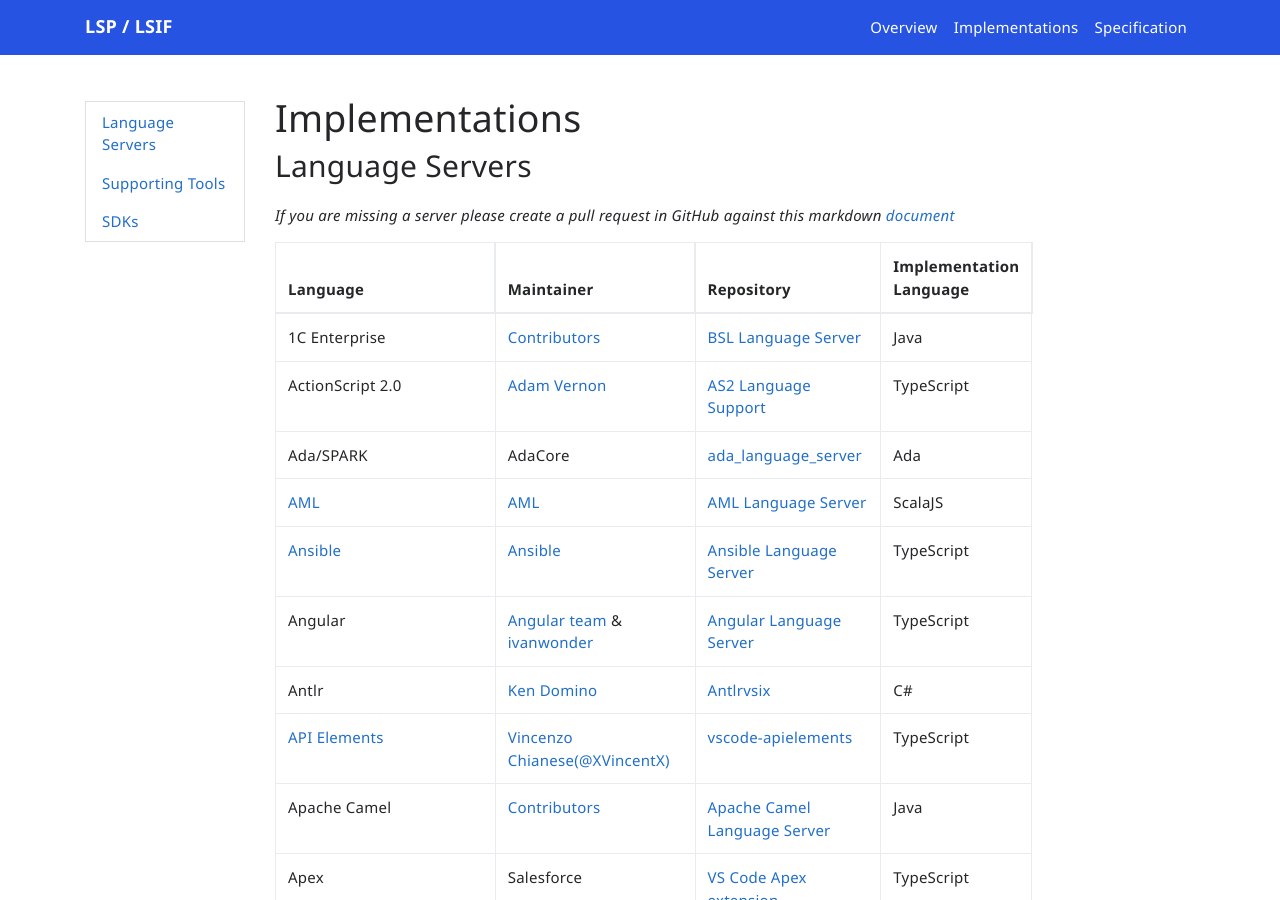
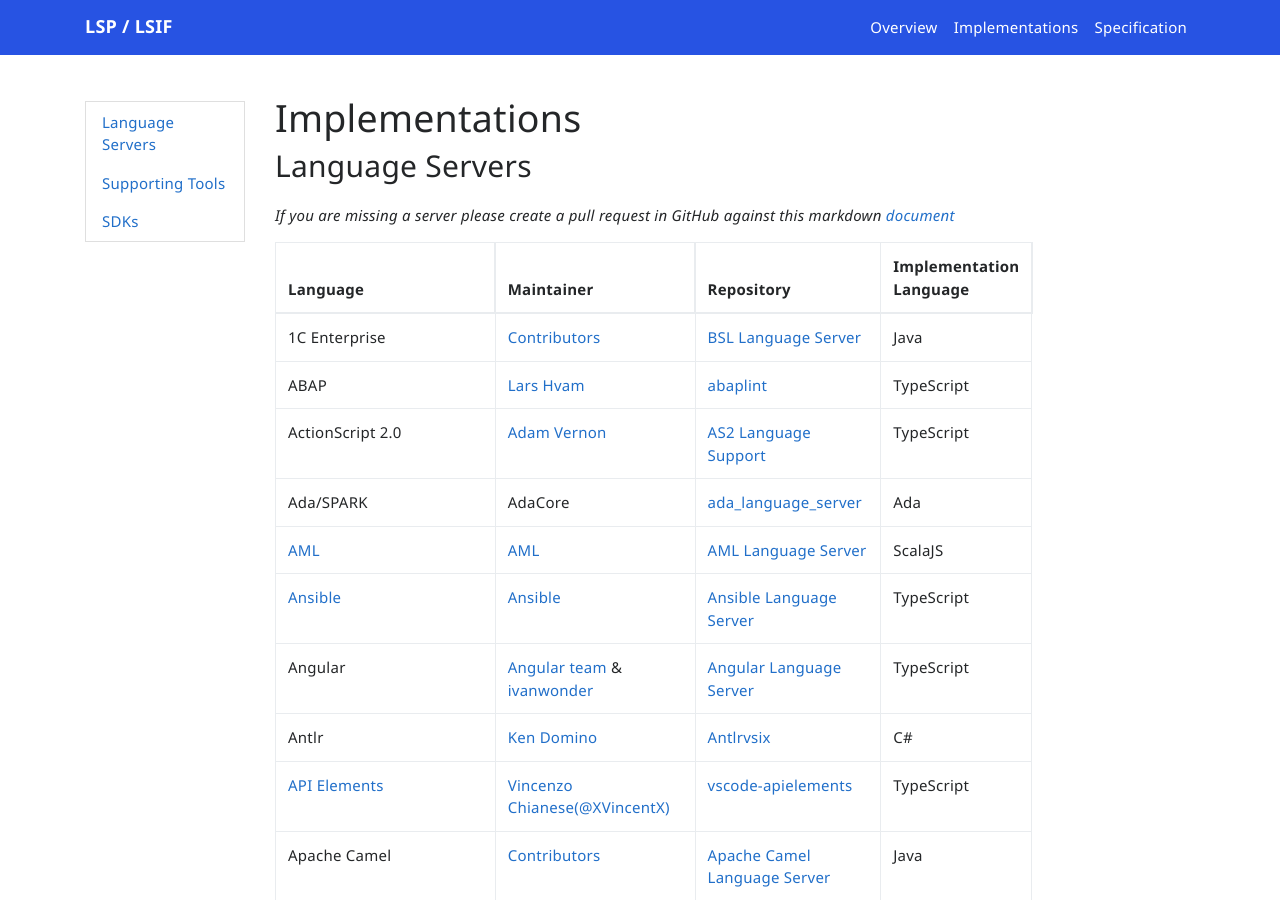
Before and after one commit to microsoft/language-server-protocol, a Jekyll site: the page built from _implementors/servers.md, in a window 1280 px wide and 900 px high. Built offline with Jekyll 4.4.1, drawn with Linux system fonts in a browser that asks for light colours; nearby versions of some CDN libraries; comment, search, counter and statistics services are not loaded.

Commit message:
Add ABAP LSP (#1745)

```diff
--- a/_implementors/servers.md
+++ b/_implementors/servers.md
@@ -12,6 +12,7 @@
 | Language | Maintainer | Repository | Implementation Language |
 |------|--------|----------|---------------|
 | 1C Enterprise | [Contributors](https://github.com/1c-syntax/bsl-language-server/graphs/contributors) | [BSL Language Server](https://github.com/1c-syntax/bsl-language-server) | Java |
+| ABAP | [Lars Hvam](https://github.com/larshp) | [abaplint](https://github.com/abaplint/abaplint) | TypeScript |
 | ActionScript 2.0 | [Adam Vernon](https://github.com/admvx) |  [AS2 Language Support](https://github.com/admvx/as2-language-support) | TypeScript |
 | Ada/SPARK | AdaCore |  [ada_language_server](https://github.com/AdaCore/ada_language_server) | Ada |
 | [AML](https://a.ml/) | [AML](https://a.ml/) | [AML Language Server](https://github.com/aml-org/als) | ScalaJS |
```
